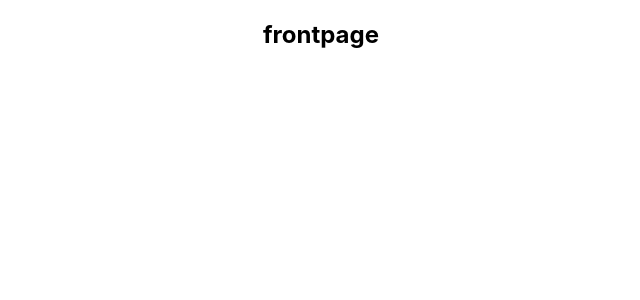
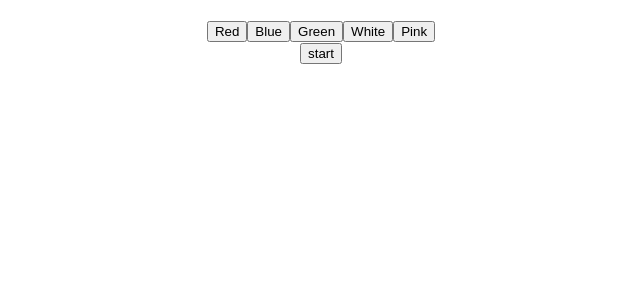
Before and after one commit to MirkusX/outside-racks, a React (Create React App) app: page / in a window 1280 px wide. Shown: the top 300 px of the page, without its empty margins (319-959 px from the left). Built offline with nearby package versions, Linux system fonts and the light colour scheme.

Commit message:
feat/choose horse, winner declare

```diff
--- a/src/App.js
+++ b/src/App.js
@@ -1,4 +1,3 @@
-import logo from "./logo.svg";
 import "./App.css";
 import { Frontpage } from "./Pages/Frontpage";
 
--- /dev/null
+++ b/src/Components/StyledComponents.js
@@ -0,0 +1 @@
+import styled from "styled-components";
--- a/src/Pages/Frontpage.js
+++ b/src/Pages/Frontpage.js
@@ -1,8 +1,37 @@
+import { useState } from "react";
+import { HorseArray } from "./FrontpageFiles.js/HorseArray";
+
 export const Frontpage = () => {
+  const [winner, setWinner] = useState();
+  const [bet, setBet] = useState([]);
+  const choose = (item) => {
+    setBet([{ horse: item }]);
+    console.log(bet);
+  };
+  const start = () => {
+    setWinner(HorseArray[Math.floor(Math.random() * HorseArray.length)]);
+    bet.forEach((item, index) => {
+      if (item.horse === winner) {
+        console.log("winner");
+      }
+    });
+  };
   return (
     <section>
       <div>
-        <h1>frontpage</h1>
+        <h1>{winner}</h1>
+      </div>
+      <div>
+        {HorseArray.map((item, index) => {
+          return (
+            <button key={index} onClick={() => choose(item)}>
+              {item}
+            </button>
+          );
+        })}
+      </div>
+      <div>
+        <button onClick={() => start()}>start</button>
       </div>
     </section>
   );
--- /dev/null
+++ b/src/Pages/FrontpageFiles.js/HorseArray.js
@@ -0,0 +1 @@
+export const HorseArray = ["Red", "Blue", "Green", "White", "Pink"];
```
